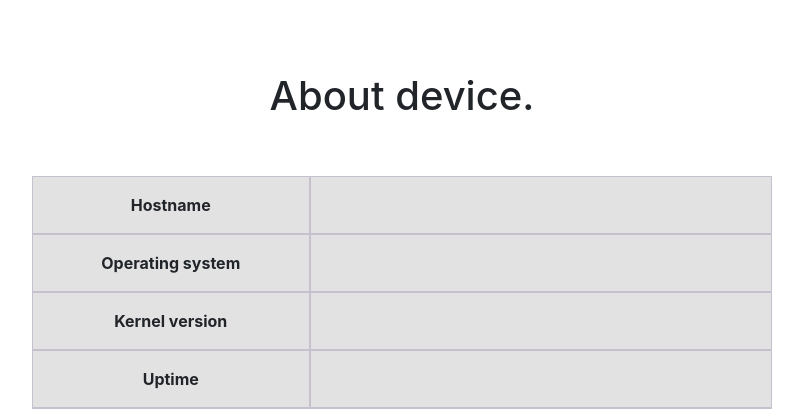
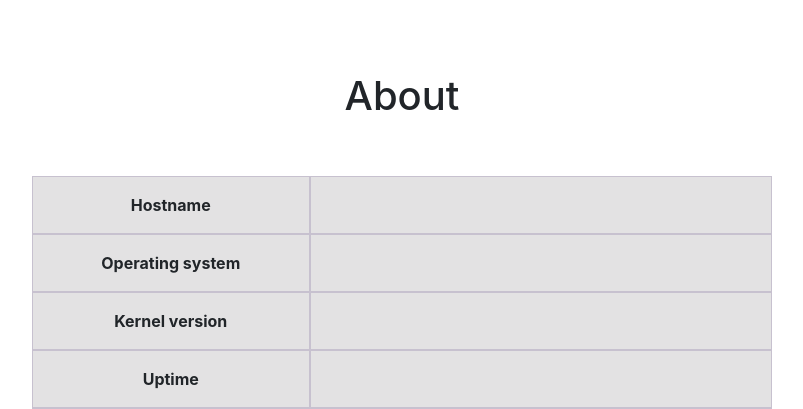
Before and after one commit to Mini-air-quality-station/web-server, a PHP site: page /about.php in a window 1280 px wide. Shown: the part 56-465 px from the top of the page, without its empty margins (238-1041 px from the left). Run offline with PHP 8.4, Linux system fonts and the light colour scheme; data that the repository does not hold is empty.

Commit message:
configuration/about: Adjust titles
Signed-off-by: punfil <wojtek.panfil@hotmail.com>

```diff
--- a/html/about.php
+++ b/html/about.php
@@ -7,7 +7,7 @@
     <meta name="author" content="">
     <link rel="icon" href="images/Raspberry_Pi_Logo.svg">
 
-    <title>About device</title>
+    <title>About</title>
 
     <link href="css/bootstrap.min.css" rel="stylesheet">
     <link href="css/styles.css" rel="stylesheet">
@@ -41,7 +41,7 @@
     <main role="main" class="container">
 
       <div class="starter-template">
-        <h1>About device.</h1>
+        <h1>About</h1>
       </div>
 
       <div class="container-fluid" style="margin-bottom: 2em; text-align: center;">
--- a/html/configuration.php
+++ b/html/configuration.php
@@ -64,7 +64,7 @@ function create_sensor_freq_list($filename, $sensor_no=null) {
 
       <main role="main" class="container">
       <div class="starter-template">
-        <h1>Configure the device.</h1>
+        <h1>Device configuration</h1>
       </div>
 
       <div class="container">
```
